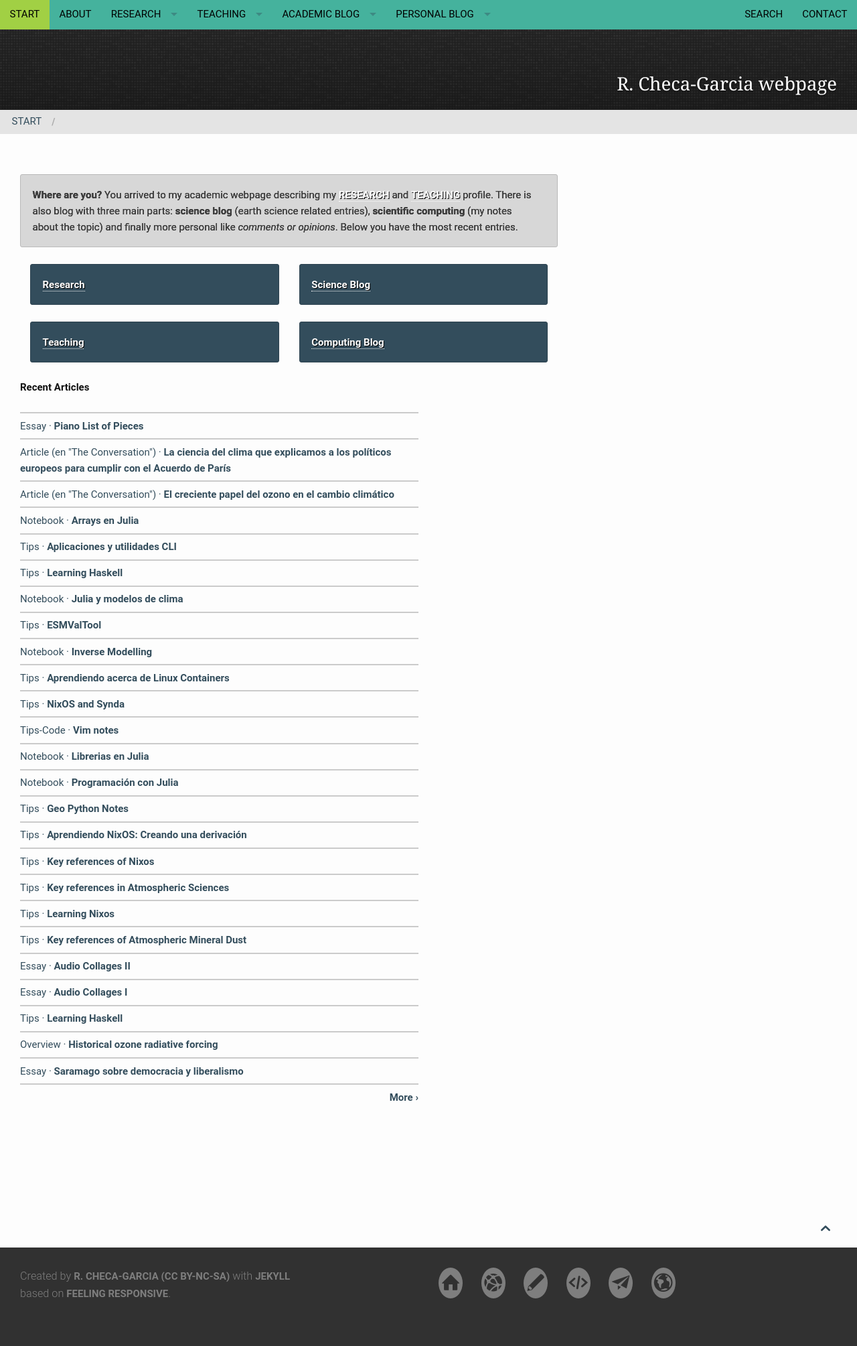
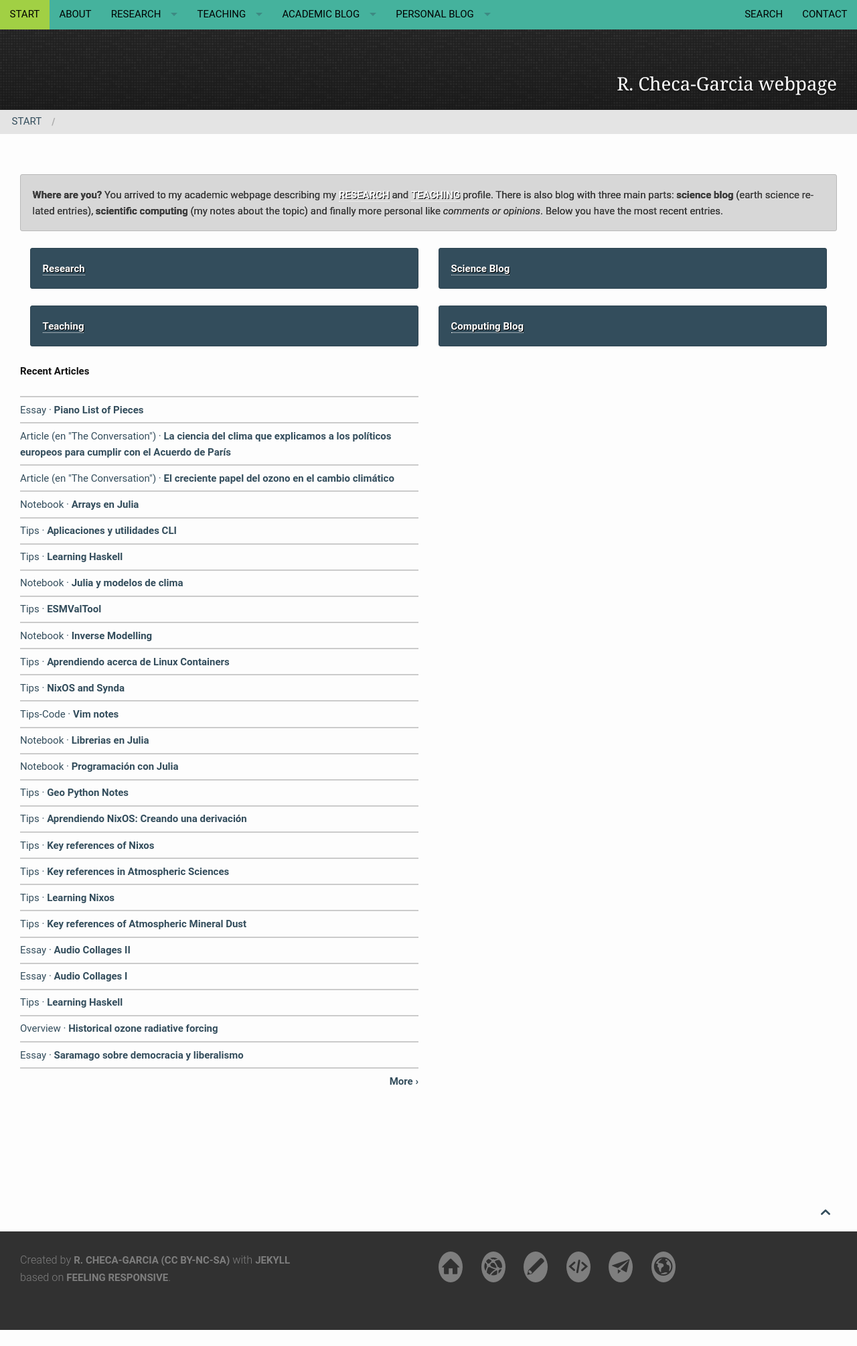
Before and after one commit to RCHG/rchg.github.io, a Jekyll site: the page built from pages/pages-root-folder/index.md, in a window 1280 px wide. Shown: the whole page at 67% size. Built offline with Jekyll 4.4.1, drawn with Linux system fonts in a browser that asks for light colours; nearby versions of some CDN libraries; comment, search, counter and statistics services are not loaded; after the commit the page ends 1985 px from its top, so only the background shows below that.

Commit message:
Update frontpage.html

```diff
--- a/_layouts/frontpage.html
+++ b/_layouts/frontpage.html
@@ -4,13 +4,13 @@ format: blog-index
 ---
 <div id="header-home">
     <div class="row">
-        <div class="small-8 columns">
+        <div class="small-12 columns">
         </div><!-- /.medium-4.columns -->
     </div><!-- /.row -->
 </div><!-- /#header-home -->
 
     <div class="row t60">
-                <div class="small-8 columns">
+                <div class="small-12 columns">
         {%
         include alert text='**Where are you?** You arrived to my academic webpage describing my
         <a href="/research/overview">RESEARCH</a> and
```
